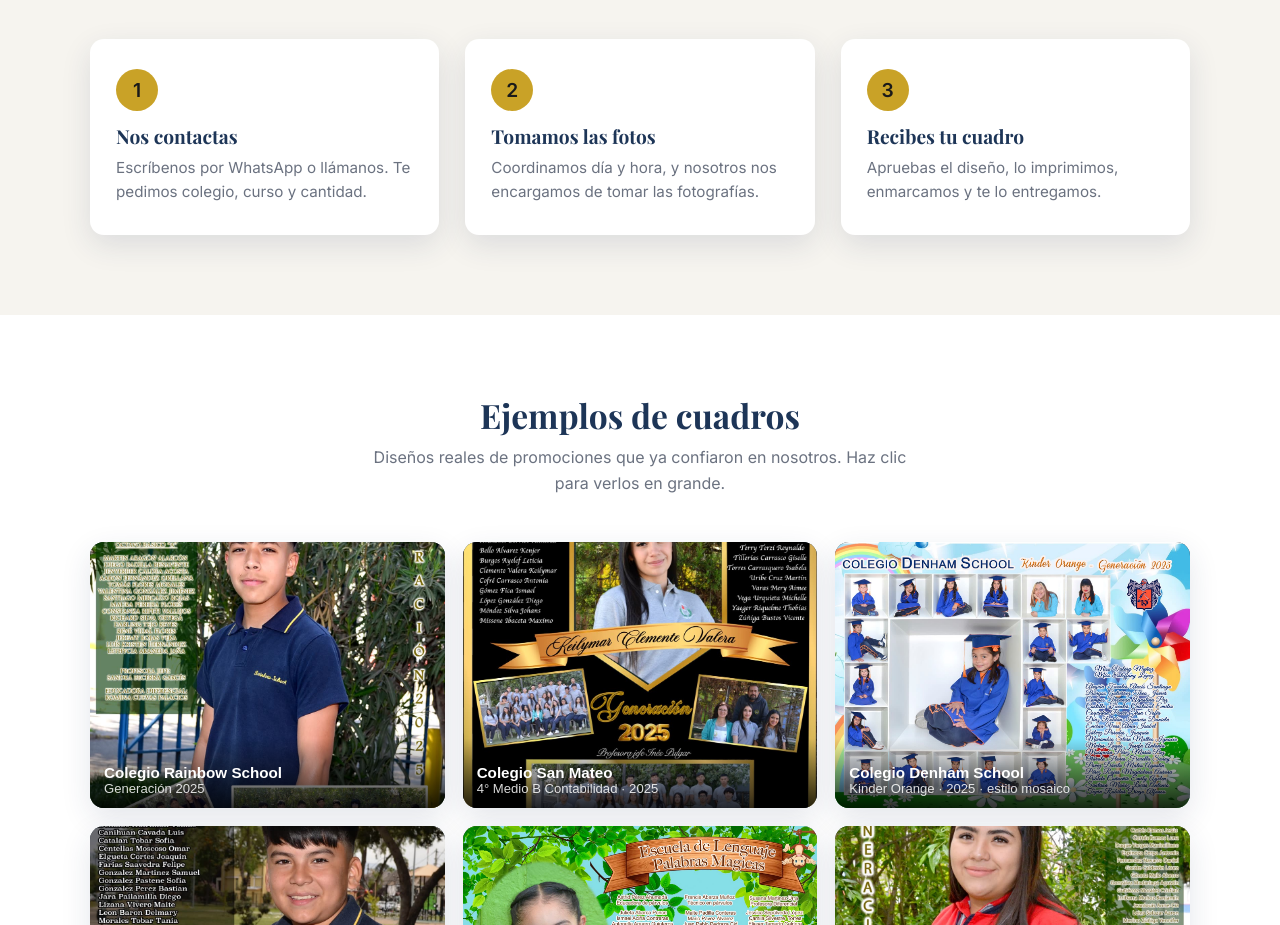
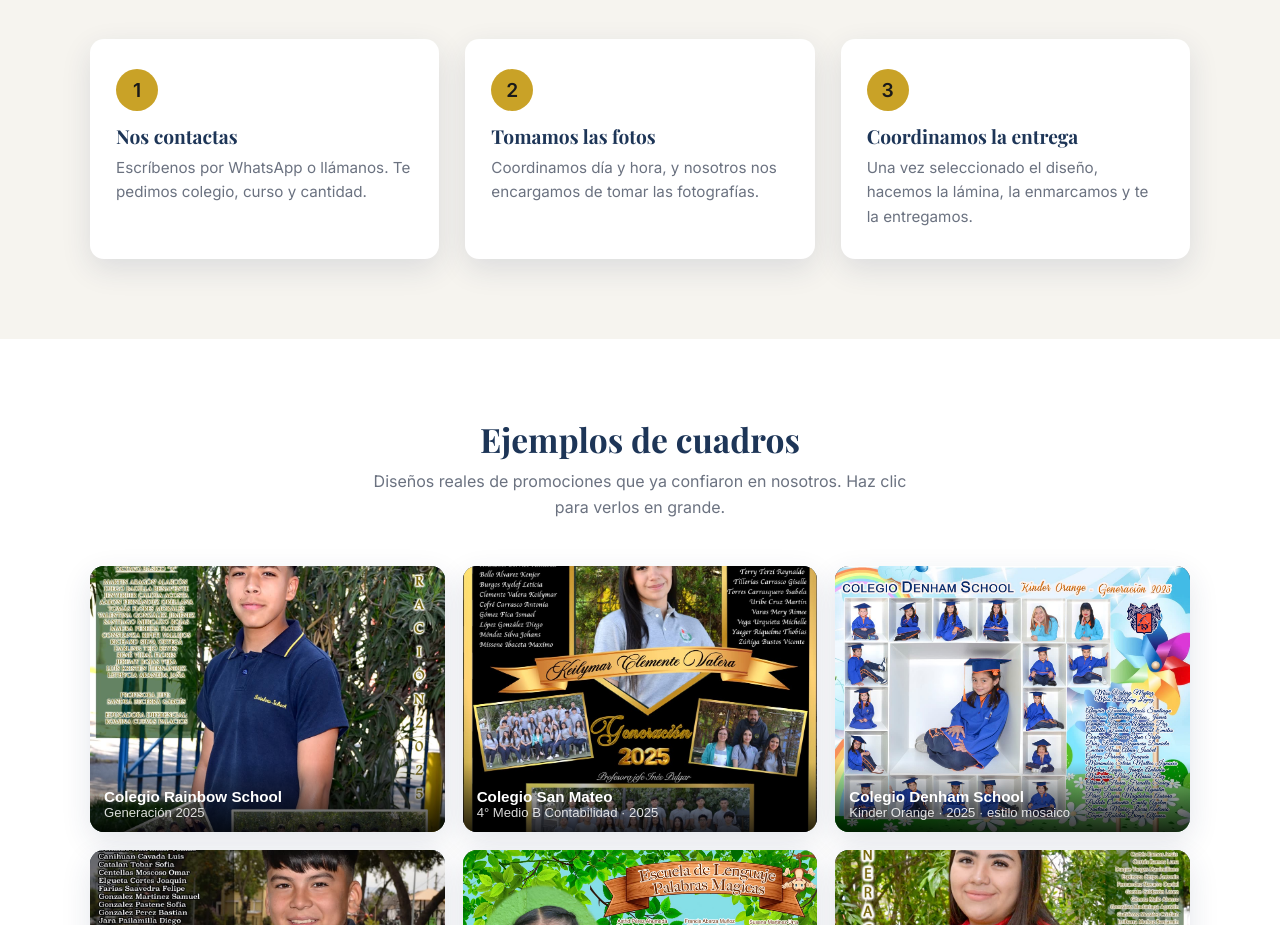
Before and after one commit to joseluissanmartin/fotografias-frans, a plain HTML site: page index.html in a window 1280 px wide. Shown: the part 1400-2325 px from the top of the page. Drawn offline with nearby package versions, Linux system fonts and the light colour scheme.

Commit message:
Nuevo texto del paso 3: Coordinamos la entrega

```diff
--- a/index.html
+++ b/index.html
@@ -108,8 +108,8 @@
         </div>
         <div class="step">
           <span class="step-num">3</span>
-          <h3>Recibes tu cuadro</h3>
-          <p>Apruebas el diseño, lo imprimimos, enmarcamos y te lo entregamos.</p>
+          <h3>Coordinamos la entrega</h3>
+          <p>Una vez seleccionado el diseño, hacemos la lámina, la enmarcamos y te la entregamos.</p>
         </div>
       </div>
     </div>
```
